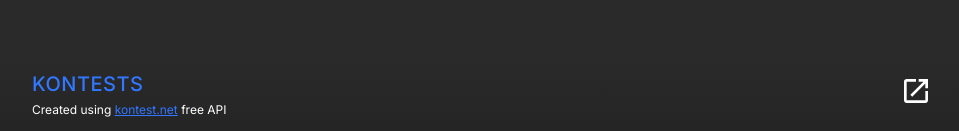
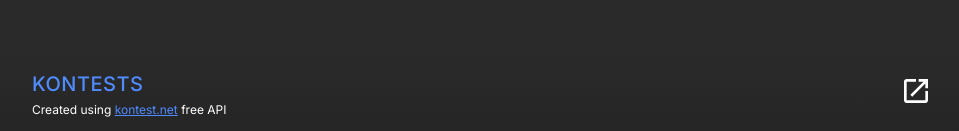
Before and after one commit to tanjim-rahat/kontests_api_app, a React (Vite) app: page / in a window 1280 px wide. Shown: the part 666-797 px from the top of the page, without its empty margins (160-1119 px from the left). Built offline with nearby package versions, Linux system fonts and the light colour scheme.

Commit message:
lightened the main color

```diff
--- a/tailwind.config.js
+++ b/tailwind.config.js
@@ -8,7 +8,7 @@ export default {
         dark2: "#252525",
         dark3: "#333333",
 
-        main: "#3177ff",
+        main: "#508BFF",
       },
     },
   },
```
